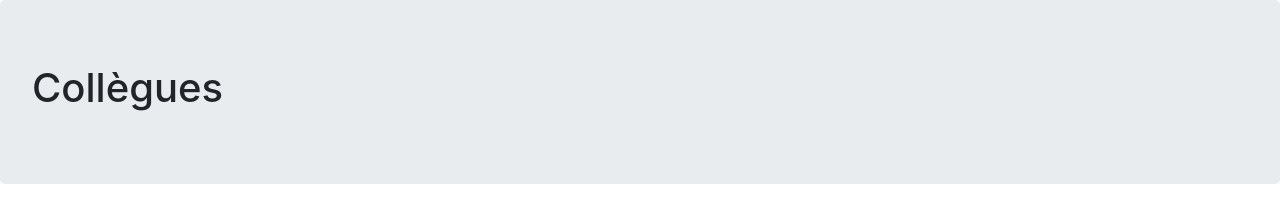
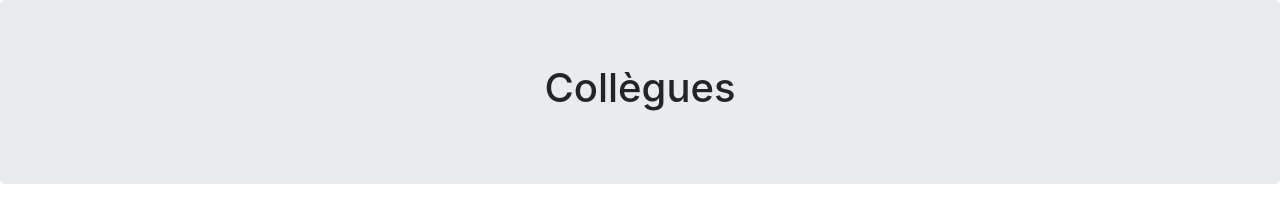
Before and after one commit to JeremD/collegues-front, an Angular app: page / in a window 1280 px wide. Shown: the top 214 px of the page. Built offline with nearby package versions, Linux system fonts and the light colour scheme.

Commit message:
Angular: TP Composants

```diff
--- a/src/app/collegue/collegue.component.html
+++ b/src/app/collegue/collegue.component.html
@@ -1,4 +1,4 @@
- <div class="jumbotron">
+ <div class="jumbotron text-center">
   <h1>Collègues</h1>
 </div>
 <div class="container">
--- a/src/app/mock/collegues.mock.ts
+++ b/src/app/mock/collegues.mock.ts
@@ -1,4 +1,4 @@
 import { Collegue } from '../models/Collegue';
 
 // Création et export d'un collègue
-export const collegueMock = new Collegue('AB18', 'Duch', 'Martin', 'mduch@mail.org', new Date(1992, 5, 14), 'assets/photo_duch.png');
+export const collegueMock = new Collegue('AB18', 'Duch', 'Martin', 'mduch@mail.org', new Date(1992, 5, 14), './assets/photo_duch.png');
```
